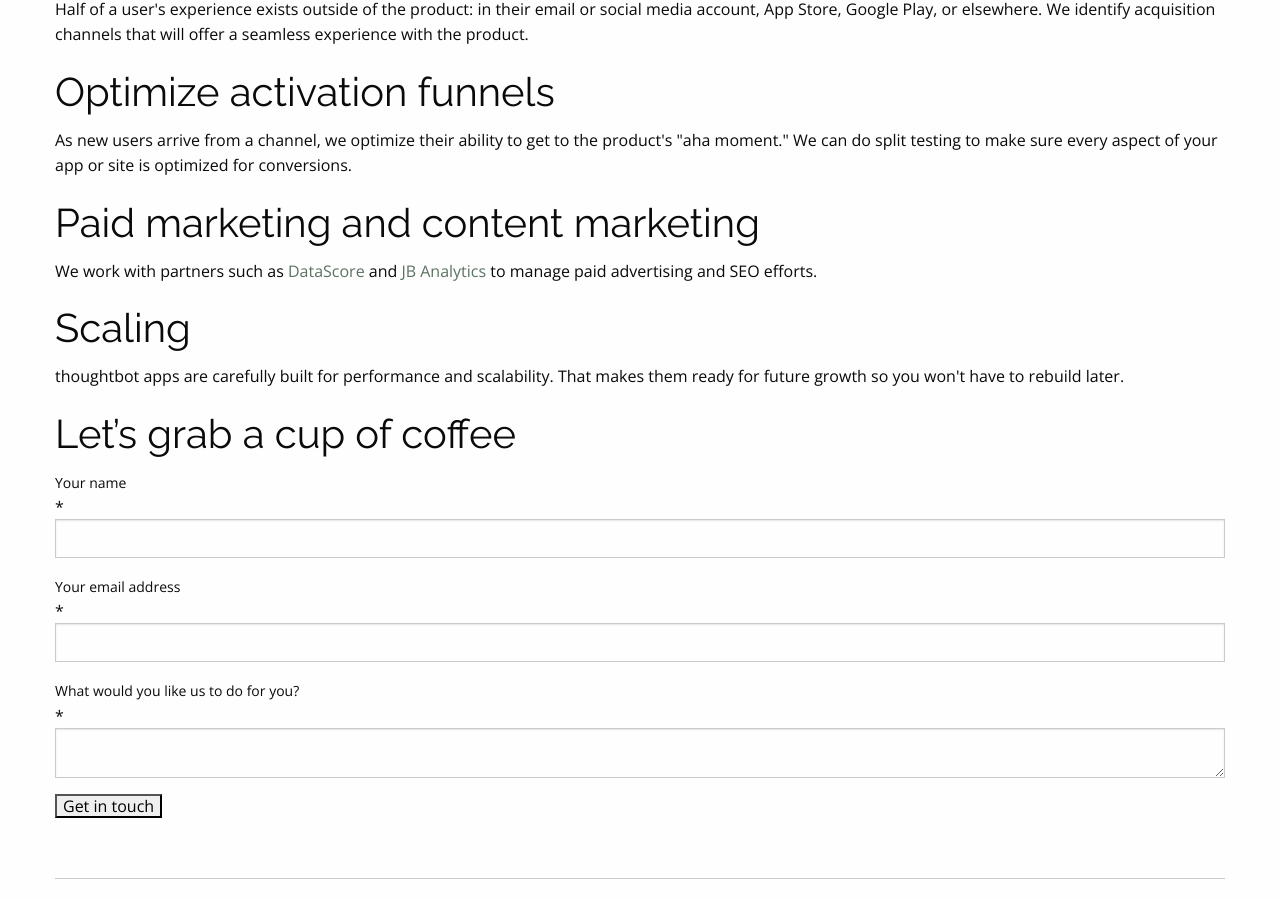
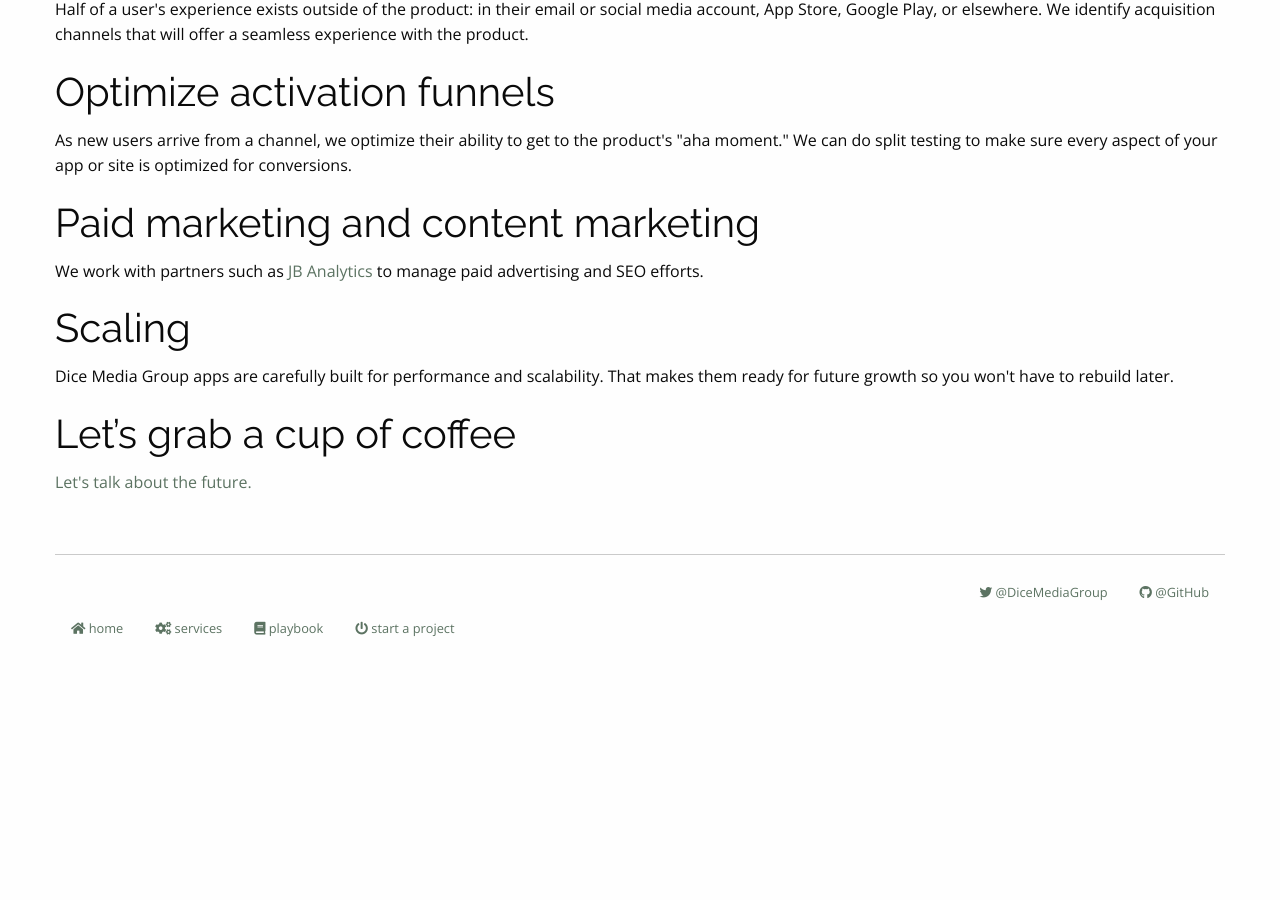
Before and after one commit to dice-media-group/dice-media-group.github.io, a Jekyll site: the page built from services/user-growth/index.html, in a window 1280 px wide and 900 px high, scrolled down 1176 px. Built offline with Jekyll 4.4.1, drawn with Linux system fonts in a browser that asks for light colours; nearby versions of some CDN libraries; after the commit the page ends 1823 px from its top, so only the background shows below that.

Commit message:
CHANGE: customized services/user-growth/index.html

```diff
--- a/services/user-growth/index.html
+++ b/services/user-growth/index.html
@@ -85,7 +85,6 @@ Paid marketing and content marketing
 </h2>
 <p class="paragraph-primary">
 We work with partners such as
-<a href="https://www.datascoreinc.com/">DataScore</a> and
 <a href="https://jbwebanalytics.com/">JB Analytics</a> to manage
 paid advertising and SEO efforts.
 </p>
@@ -93,7 +92,7 @@ paid advertising and SEO efforts.
 Scaling
 </h2>
 <p class="paragraph-primary">
-thoughtbot apps are carefully built for performance and scalability.
+Dice Media Group apps are carefully built for performance and scalability.
 That makes them ready for future growth
 so you won't have to rebuild later.
 </p>
@@ -102,31 +101,7 @@ so you won't have to rebuild later.
 <h2 class="title-section">
 Let’s grab a cup of coffee
 </h2>
-<form accept-charset="UTF-8" action="https://formkeep.com/f/13dca6bb692b" class="locations-show-contact-form" method="POST">
-<input name="utf8" type="hidden" value="✓">
-<input name="source" type="hidden" value="User Growth service page">
-<input name="honey" style="display: none;" type="text">
-<input name="utm[source]" type="hidden">
-<input name="utm[campaign]" type="hidden">
-<input name="utm[medium]" type="hidden">
-
-<div class="form-row">
-<label for="name">Your name</label>
-<span class="required">*</span>
-<input id="name" name="name" required="true" type="text">
-</div>
-<div class="form-row">
-<label for="email">Your email address</label>
-<span class="required">*</span>
-<input id="email" name="email" required="true" type="email">
-</div>
-<div class="form-row">
-<label for="description">What would you like us to do for you?</label>
-<span class="required">*</span>
-<textarea id="description" name="description" required="true"></textarea>
-</div>
-<input type="submit" value="Get in touch">
-</form>
+<a href="/hire-us">Let's talk about the future.</a>
 
 </section>
 </div>
```
